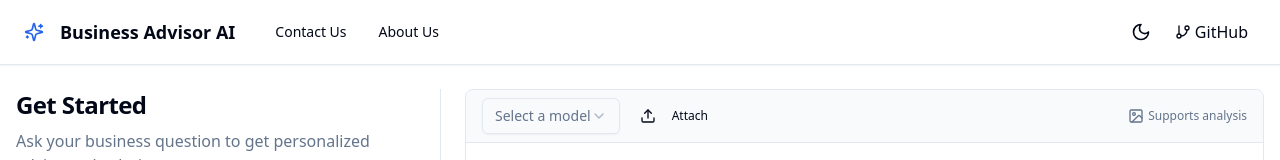
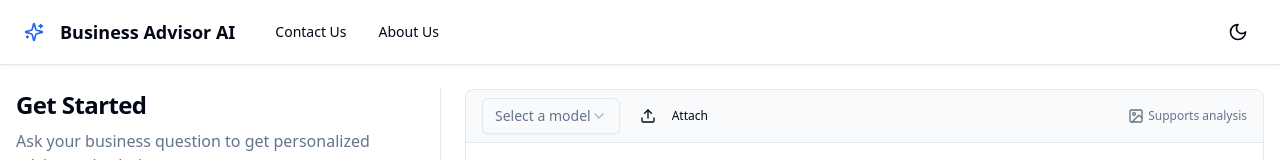
Before and after one commit to KevinGrossman/Business-Advisor, a Next.js app: page / in a window 1280 px wide. Shown: the top 160 px of the page. Built offline with nearby package versions, Linux system fonts and the light colour scheme.

Commit message:
Removed github link from navbar

```diff
--- a/src/app/about/page.tsx
+++ b/src/app/about/page.tsx
@@ -3,7 +3,7 @@
 import { useState } from "react";
 import { Button } from "@/components/ui/button";
 import Link from "next/link";
-import { Moon, Sun, Globe, GitBranch } from "lucide-react";
+import { Moon, Sun, Globe } from "lucide-react";
 
 export default function AboutPage() {
   const [darkMode, setDarkMode] = useState(false);
@@ -61,15 +61,6 @@ export default function AboutPage() {
               aria-label="Toggle dark mode"
             >
               {darkMode ? <Sun className="h-5 w-5" /> : <Moon className="h-5 w-5" />}
-            </Button>
-            <Button variant="ghost" asChild>
-              <Link
-                href="https://github.com/Rauoof814/Business-Advisor.git"
-                target="_blank"
-              >
-                <GitBranch className="mr-2 h-4 w-4" />
-                GitHub
-              </Link>
             </Button>
           </div>
         </div>
--- a/src/app/contact/page.tsx
+++ b/src/app/contact/page.tsx
@@ -3,7 +3,7 @@
 import { useState, useRef } from "react";
 import { Button } from "@/components/ui/button";
 import Link from "next/link";
-import { Moon, Sun, Globe, GitBranch } from "lucide-react";
+import { Moon, Sun, Globe } from "lucide-react";
 import emailjs from "@emailjs/browser";
 
 export default function ContactPage() {
@@ -84,15 +84,6 @@ export default function ContactPage() {
               aria-label="Toggle dark mode"
             >
               {darkMode ? <Sun className="h-5 w-5" /> : <Moon className="h-5 w-5" />}
-            </Button>
-            <Button variant="ghost" asChild>
-              <Link
-                href="https://github.com/Rauoof814/Business-Advisor.git"
-                target="_blank"
-              >
-                <GitBranch className="mr-2 h-4 w-4" />
-                GitHub
-              </Link>
             </Button>
           </div>
         </div>
--- a/src/app/page.tsx
+++ b/src/app/page.tsx
@@ -2,7 +2,7 @@
 
 import { useState, useEffect } from "react";
 import Link from "next/link";
-import { Globe, Moon, Sun, GitBranch, Sparkles } from "lucide-react";
+import { Globe, Moon, Sun, Sparkles } from "lucide-react";
 import ChatInterface from "@/components/chat-ui/chat";
 
 export default function Home() {
@@ -64,13 +64,6 @@ export default function Home() {
             >
               {darkMode ? <Sun className="h-5 w-5" /> : <Moon className="h-5 w-5" />}
             </button>
-            <Link
-              href="https://github.com/Rauoof814/Business-Advisor.git"
-              target="_blank"
-              className="flex items-center gap-1 p-2 rounded hover:bg-muted/50 transition-colors"
-            >
-              <GitBranch className="h-4 w-4" /> GitHub
-            </Link>
           </div>
         </div>
 
@@ -100,13 +93,6 @@ export default function Home() {
                   {darkMode ? <Sun className="h-5 w-5" /> : <Moon className="h-5 w-5" />}
                   <span>{darkMode ? "Light Mode" : "Dark Mode"}</span>
                 </button>
-                <Link
-                  href="https://github.com/Rauoof814/Business-Advisor.git"
-                  target="_blank"
-                  className="flex items-center gap-2 px-3 py-2 rounded hover:bg-muted/50 transition-colors"
-                >
-                  <GitBranch className="h-4 w-4" /> GitHub
-                </Link>
               </div>
             </div>
           </div>
```
